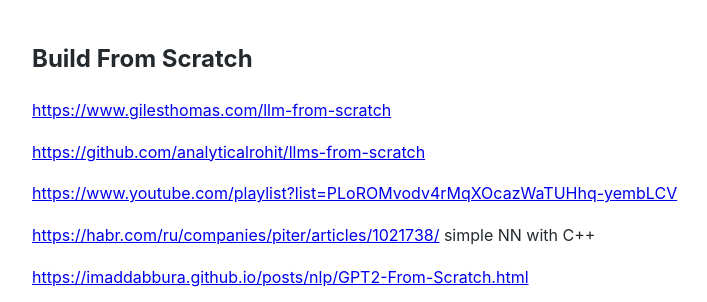
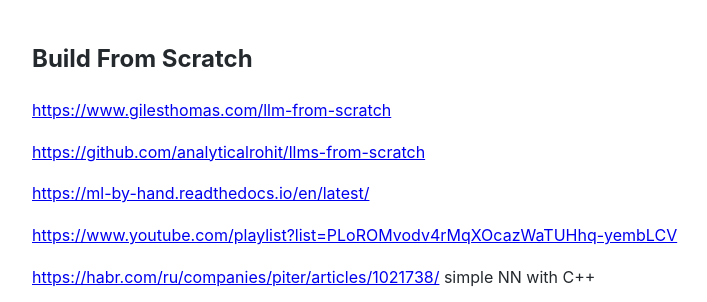
Before and after one commit to Michael-Lubinsky/michael-lubinsky.github.com, a Jekyll site: the page built from ml/from_scratch.md, in a window 1280 px wide and 900 px high, cut to the strip 0-302 px from the top of the window. Shown: the whole strip, without its empty margins (158-865 px from the left). Built offline with Jekyll 4.4.1, drawn with Linux system fonts in a browser that asks for light colours; our own code applies the rules of GitHub Pages for plain Markdown files.

Commit message:
Update from_scratch.md

```diff
--- a/ml/from_scratch.md
+++ b/ml/from_scratch.md
@@ -4,6 +4,8 @@
 <https://www.gilesthomas.com/llm-from-scratch>
 
 <https://github.com/analyticalrohit/llms-from-scratch>
+
+<https://ml-by-hand.readthedocs.io/en/latest/>
 
 <https://www.youtube.com/playlist?list=PLoROMvodv4rMqXOcazWaTUHhq-yembLCV>
 
```
